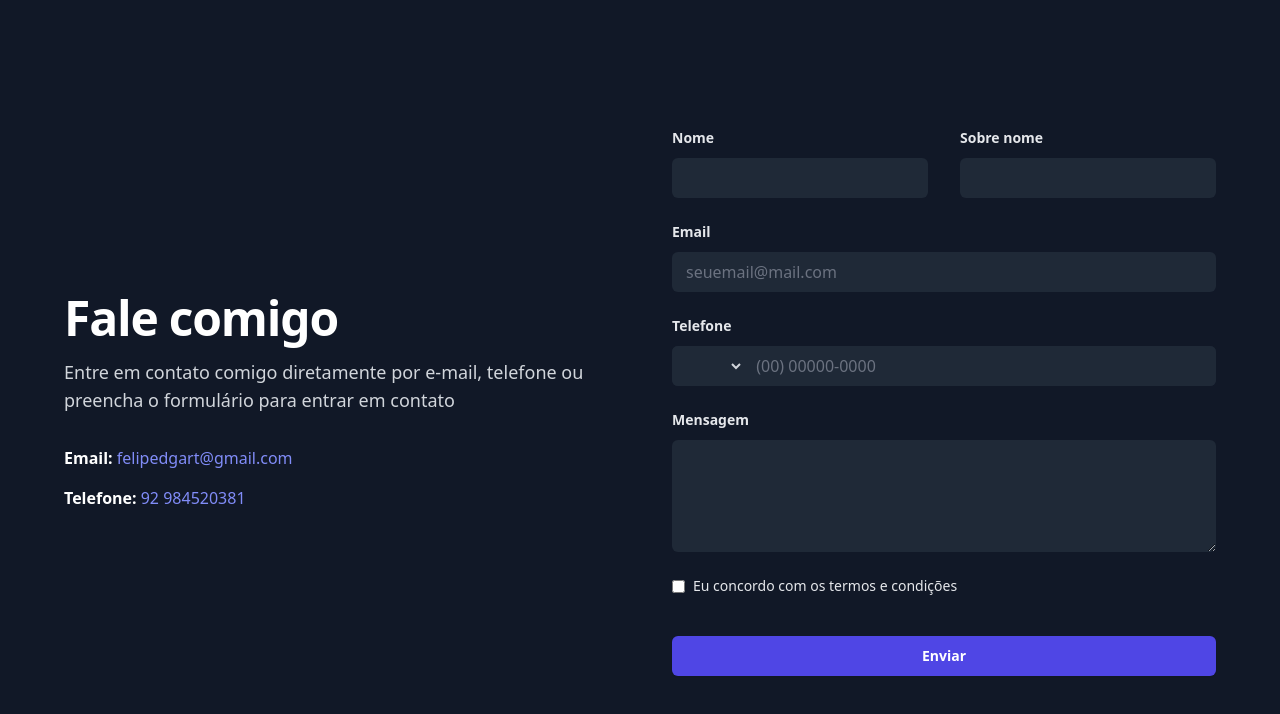
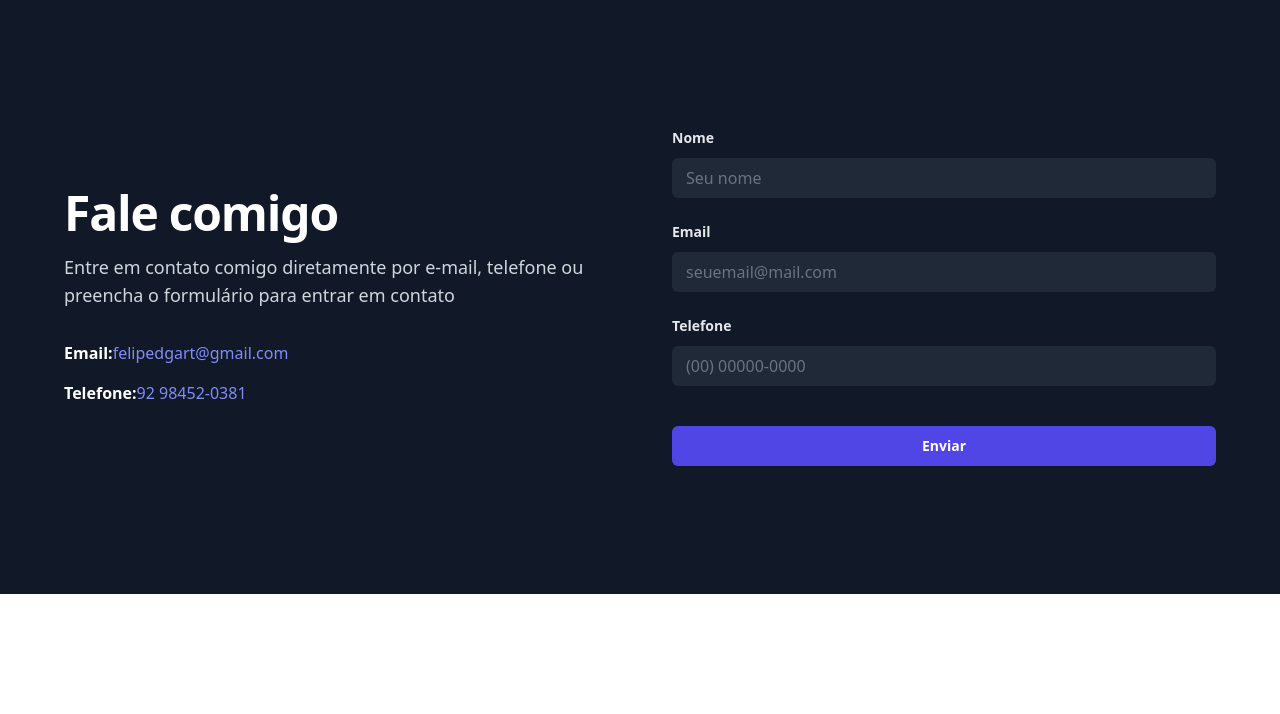
Before and after one commit to felip-araujo/novo-s, an Angular app: page /contato in a window 1280 px wide. Shown: the top 714 px of the page. Built offline with nearby package versions, Linux system fonts and the light colour scheme.

Commit message:
formulario quase funcionando

```diff
--- a/src/app/contato/contato.component.html
+++ b/src/app/contato/contato.component.html
@@ -5,68 +5,49 @@
       <h2 class="text-4xl font-semibold tracking-tight text-center lg:text-left sm:text-5xl">Fale comigo</h2>
       <p class="mt-4 text-lg text-center lg:text-left text-gray-300">Entre em contato comigo diretamente por e-mail, telefone ou preencha o formulário para entrar em contato</p>
       <div class="mt-8 space-y-4">
-        <p class="text-center lg:text-left"><strong>Email:</strong> <a href="mailto:contact@example.com" class="text-indigo-400 hover:text-indigo-300"> felipedgart&#64;gmail.com</a></p>
-        <p class="text-center lg:text-left"><strong>Telefone:</strong> <a href="tel:+1234567890" class="text-indigo-400 hover:text-indigo-300"> 92 984520381</a></p>
+        <p class="text-center lg:text-left"><strong>Email:</strong> <a href="mailto:felipedgart@gmail.com" class="text-indigo-400 hover:text-indigo-300">felipedgart&#64;gmail.com</a></p>
+        <p class="text-center lg:text-left"><strong>Telefone:</strong> <a href="tel:+5592984520381" class="text-indigo-400 hover:text-indigo-300">92 98452-0381</a></p>
       </div>
     </div>
 
-    <!-- Right Column: Contact Form -->
+    <!-- Right Column: Simplified Contact Form -->
     <form [formGroup]="contatoForm" (ngSubmit)="onSubmit()" class="mx-auto w-full max-w-xl">
-      <div class="grid grid-cols-1 gap-y-6 sm:grid-cols-2 sm:gap-x-8">
+      <div class="grid grid-cols-1 gap-y-6">
+        <!-- Nome -->
         <div>
-          <label for="first-name" class="block text-sm font-semibold text-gray-200">Nome</label>
+          <label for="nome" class="block text-sm font-semibold text-gray-200">Nome</label>
           <div class="mt-2.5">
-            <input type="text" id="first-name" formControlName="firstName" autocomplete="given-name" class="block w-full rounded-md bg-gray-800 px-3.5 py-2 text-base text-gray-300 placeholder-gray-500 focus:outline-indigo-400">
-            <div *ngIf="contatoForm.get('firstName')?.invalid && contatoForm.get('firstName')?.touched" class="text-red-500 text-sm">
+            <input type="text" id="nome" formControlName="nome" autocomplete="name" placeholder="Seu nome" class="block w-full rounded-md bg-gray-800 px-3.5 py-2 text-base text-gray-300 placeholder-gray-500 focus:outline-indigo-400">
+            <div *ngIf="contatoForm.get('nome')?.invalid && contatoForm.get('nome')?.touched" class="text-red-500 text-sm">
               Nome é obrigatório.
             </div>
           </div>
         </div>
+
+        <!-- Email -->
         <div>
-          <label for="last-name" class="block text-sm font-semibold text-gray-200">Sobre nome</label>
-          <div class="mt-2.5">
-            <input type="text" id="last-name" formControlName="lastName" autocomplete="family-name" class="block w-full rounded-md bg-gray-800 px-3.5 py-2 text-base text-gray-300 placeholder-gray-500 focus:outline-indigo-400">
-          </div>
-        </div>
-        <div class="sm:col-span-2">
           <label for="email" class="block text-sm font-semibold text-gray-200">Email</label>
           <div class="mt-2.5">
-            <input type="email" id="email" formControlName="email" autocomplete="email" class="block w-full rounded-md bg-gray-800 px-3.5 py-2 text-base text-gray-300 placeholder-gray-500 focus:outline-indigo-400" placeholder="seuemail@mail.com">
+            <input type="email" id="email" formControlName="email" autocomplete="email" placeholder="seuemail@mail.com" class="block w-full rounded-md bg-gray-800 px-3.5 py-2 text-base text-gray-300 placeholder-gray-500 focus:outline-indigo-400">
             <div *ngIf="contatoForm.get('email')?.invalid && contatoForm.get('email')?.touched" class="text-red-500 text-sm">
               Email inválido.
             </div>
           </div>
         </div>
-        <div class="sm:col-span-2">
-          <label for="phone-number" class="block text-sm font-semibold text-gray-200">Telefone</label>
+
+        <!-- Telefone -->
+        <div>
+          <label for="telefone" class="block text-sm font-semibold text-gray-200">Telefone</label>
           <div class="mt-2.5">
-            <div class="flex rounded-md bg-gray-800">
-              <select id="country" formControlName="country" autocomplete="country" aria-label="Country" class="block w-20 rounded-l-md bg-gray-800 px-3 py-2 text-base text-gray-300 focus:outline-indigo-400">
-                <option>BR</option>
-                <option>US</option>
-                <option>CA</option>
-                <option>EU</option>
-              </select>
-              <input type="text" id="phone-number" formControlName="phoneNumber" class="block w-full rounded-r-md bg-gray-800 px-3 py-2 text-base text-gray-300 placeholder-gray-500 focus:outline-indigo-400" placeholder="(00) 00000-0000">
+            <input type="text" id="telefone" formControlName="telefone" autocomplete="tel" placeholder="(00) 00000-0000" class="block w-full rounded-md bg-gray-800 px-3.5 py-2 text-base text-gray-300 placeholder-gray-500 focus:outline-indigo-400">
+            <div *ngIf="contatoForm.get('telefone')?.invalid && contatoForm.get('telefone')?.touched" class="text-red-500 text-sm">
+              Telefone é obrigatório.
             </div>
           </div>
         </div>
-        <div class="sm:col-span-2">
-          <label for="message" class="block text-sm font-semibold text-gray-200">Mensagem</label>
-          <div class="mt-2.5">
-            <textarea id="message" formControlName="message" rows="4" class="block w-full rounded-md bg-gray-800 px-3.5 py-2 text-base text-gray-300 placeholder-gray-500 focus:outline-indigo-400"></textarea>
-            <div *ngIf="contatoForm.get('message')?.invalid && contatoForm.get('message')?.touched" class="text-red-500 text-sm">
-              Mensagem é obrigatória.
-            </div>
-          </div>
-        </div>
-        <div class="flex gap-x-4 sm:col-span-2">
-          <label class="inline-flex items-center text-sm text-gray-200">
-            <input type="checkbox" formControlName="agree" class="form-checkbox text-indigo-600">
-            <span class="ml-2">Eu concordo com os termos e condições</span>
-          </label>
-        </div>
       </div>
+
+      <!-- Botão de envio -->
       <div class="mt-10">
         <button type="submit" [disabled]="contatoForm.invalid" class="block w-full rounded-md bg-indigo-600 px-3.5 py-2.5 text-center text-sm font-semibold text-white shadow-sm hover:bg-indigo-500 focus:outline-indigo-400">
           Enviar
--- a/src/app/home/home.component.html
+++ b/src/app/home/home.component.html
@@ -287,83 +287,7 @@ Desenvolvi um plugin para personalização de adesivos SVG, permitindo customiza
     </div>
   </div>
 
-  <div class="isolate bg-gray-900 text-white px-6 py-24 sm:py-32 lg:px-8">
-    <div class="mx-auto grid max-w-6xl grid-cols-1 gap-16 lg:grid-cols-2">
-      <!-- Left Column: Contact Information -->
-      <div class="flex flex-col justify-center">
-        <h2 class="text-4xl font-semibold tracking-tight text-center lg:text-left sm:text-5xl">Fale comigo</h2>
-        <p class="mt-4 text-lg text-center lg:text-left text-gray-300">Entre em contato comigo diretamente por e-mail, telefone ou preencha o formulário para entrar em contato</p>
-        <div class="mt-8 space-y-4">
-          <p class="text-center lg:text-left"><strong>Email:</strong> <a href="mailto:contact@example.com" class="text-indigo-400 hover:text-indigo-300"> felipedgart&#64;gmail.com</a></p>
-          <p class="text-center lg:text-left"><strong>Telefone:</strong> <a href="tel:+1234567890" class="text-indigo-400 hover:text-indigo-300"> 92 984520381</a></p>
-        </div>
-      </div>
-
-      <!-- Right Column: Contact Form -->
-      <form action="#" method="POST" class="mx-auto w-full max-w-xl">
-        <div class="grid grid-cols-1 gap-y-6 sm:grid-cols-2 sm:gap-x-8">
-          <div>
-            <label for="first-name" class="block text-sm font-semibold text-gray-200">Nome</label>
-            <div class="mt-2.5">
-              <input type="text" name="first-name" id="first-name" autocomplete="given-name" class="block w-full rounded-md bg-gray-800 px-3.5 py-2 text-base text-gray-300 placeholder-gray-500 focus:outline-indigo-400">
-            </div>
-          </div>
-          <div>
-            <label for="last-name" class="block text-sm font-semibold text-gray-200">Sobre nome</label>
-            <div class="mt-2.5">
-              <input type="text" name="last-name" id="last-name" autocomplete="family-name" class="block w-full rounded-md bg-gray-800 px-3.5 py-2 text-base text-gray-300 placeholder-gray-500 focus:outline-indigo-400">
-            </div>
-          </div>
-          <div class="sm:col-span-2">
-          </div>
-          <div class="sm:col-span-2">
-            <label for="email" class="block text-sm font-semibold text-gray-200">Email</label>
-            <div class="mt-2.5">
-              <input type="email" name="email" id="email" autocomplete="email" class="block w-full rounded-md bg-gray-800 px-3.5 py-2 text-base text-gray-300 placeholder-gray-500 focus:outline-indigo-400" placeholder="seuemail@mail.com">
-            </div>
-          </div>
-          <div class="sm:col-span-2">
-            <label for="phone-number" class="block text-sm font-semibold text-gray-200">Telefone</label>
-            <div class="mt-2.5">
-              <div class="flex rounded-md bg-gray-800">
-                <select id="country" name="country" autocomplete="country" aria-label="Country" class="block w-20 rounded-l-md bg-gray-800 px-3 py-2 text-base text-gray-300 focus:outline-indigo-400">
-                  <option>BR</option>
-                  <option>US</option>
-                  <option>CA</option>
-                  <option>EU</option>
-                </select>
-                <input type="text" name="phone-number" id="phone-number" class="block w-full rounded-r-md bg-gray-800 px-3 py-2 text-base text-gray-300 placeholder-gray-500 focus:outline-indigo-400" placeholder="(00) 00000-0000">
-              </div>
-            </div>
-          </div>
-          <div class="sm:col-span-2">
-            <label for="message" class="block text-sm font-semibold text-gray-200">Mensagem</label>
-            <div class="mt-2.5">
-              <textarea name="message" id="message" rows="4" class="block w-full rounded-md bg-gray-800 px-3.5 py-2 text-base text-gray-300 placeholder-gray-500 focus:outline-indigo-400"></textarea>
-            </div>
-          </div>
-          <div class="flex gap-x-4 sm:col-span-2">
-            <div class="flex h-6 items-center">
-              <button type="button" class="flex w-8 flex-none cursor-pointer rounded-full bg-gray-700 p-px ring-1 ring-gray-600 transition-colors duration-200 ease-in-out" role="switch" aria-checked="false" aria-labelledby="switch-1-label">
-                <span class="sr-only">Agree to policies</span>
-                <span aria-hidden="true" class="block h-4 w-4 translate-x-0 transform rounded-full bg-white ring-1 shadow-xs ring-gray-900/5 transition duration-200 ease-in-out"></span>
-              </button>
-            </div>
-            <label class="text-sm text-gray-300" id="switch-1-label">
-              By selecting this, you agree to our <a href="#" class="font-semibold text-indigo-400 hover:text-indigo-300">privacy policy</a>.
-            </label>
-          </div>
-        </div>
-        <div class="mt-10">
-          <button type="submit" class="block w-full rounded-md bg-indigo-600 px-3.5 py-2.5 text-center text-sm font-semibold text-white shadow-sm hover:bg-indigo-500 focus:outline-indigo-400">Submit</button>
-        </div>
-      </form>
-    </div>
-  </div>
-
-
-
-
+<app-contato>
 
   <script>
     document.getElementById('loadMore').addEventListener('click', function() {
--- a/src/app/services/api.service.ts
+++ b/src/app/services/api.service.ts
@@ -6,11 +6,13 @@ import { Observable } from 'rxjs';
   providedIn: 'root',
 })
 export class ApiService {
-  private apiUrl ='https://script.google.com/macros/s/AKfycbwmc5c7evw_8V3i-wBtfHVd-yuADHdef1RFraaA_rTQLqHxIda_55YcW5oRD0Srqa6u/exec'; // Defina a URL aqui
+
+
+  private apiUrl = 'https://script.google.com/macros/s/AKfycbwYCKXHd5mBYnHdPcOMAv_QBoOq7dtFSZ9bKDrUqvpACfJBdUBYTUkqA2TqfC7zdQeE/exec';
 
   constructor(private http: HttpClient) {}
 
-  sendFormData(formData: any): Observable<any> {
-    return this.http.post(this.apiUrl, formData); // Requisição HTTP centralizada
+  sendFormData(data: any): Observable<any> {
+    return this.http.post(this.apiUrl, data);
   }
 }
```
Also changed, not shown: src/app/app.module.ts (+6 -2 lines), src/app/contato/contato.component.ts (+28 -33 lines).
